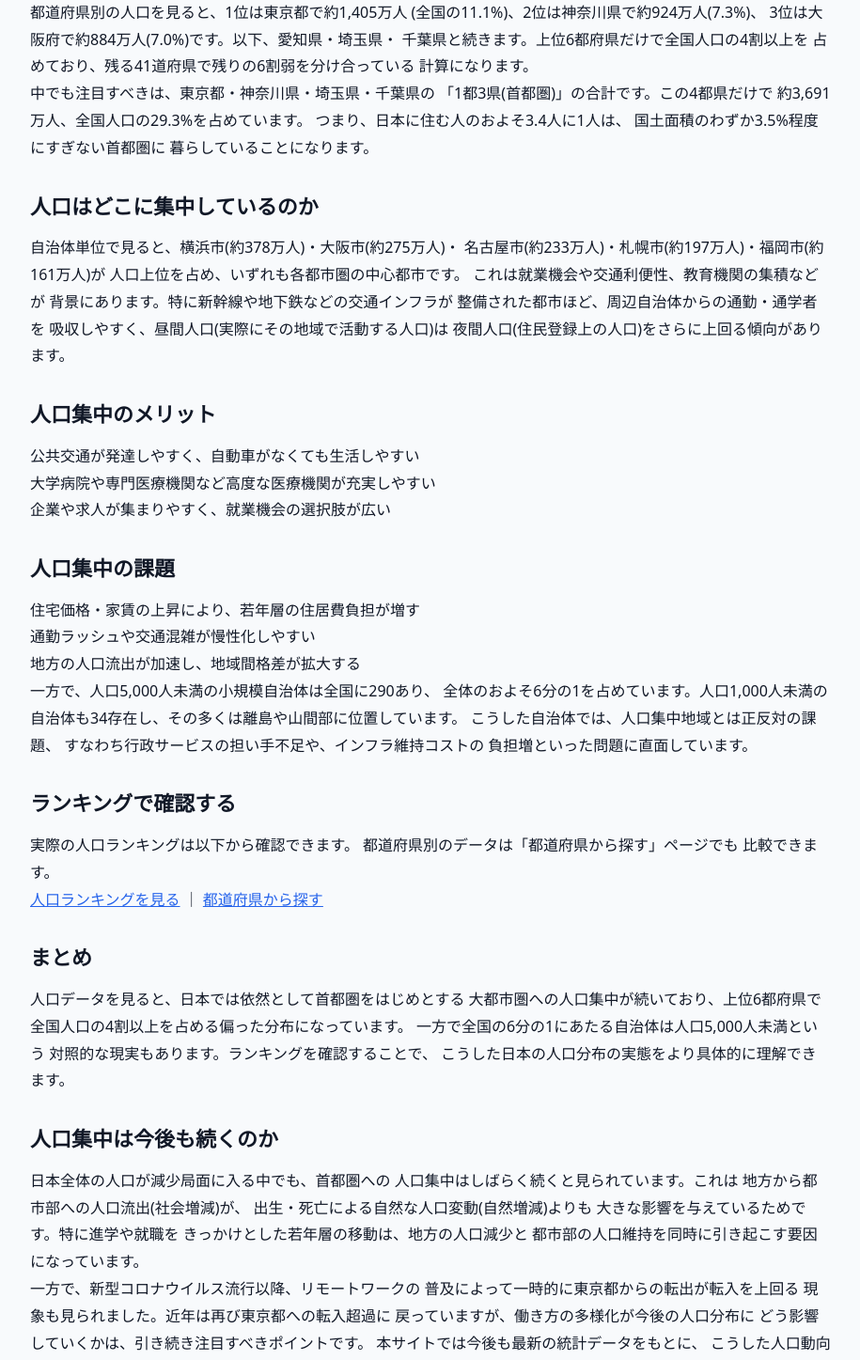
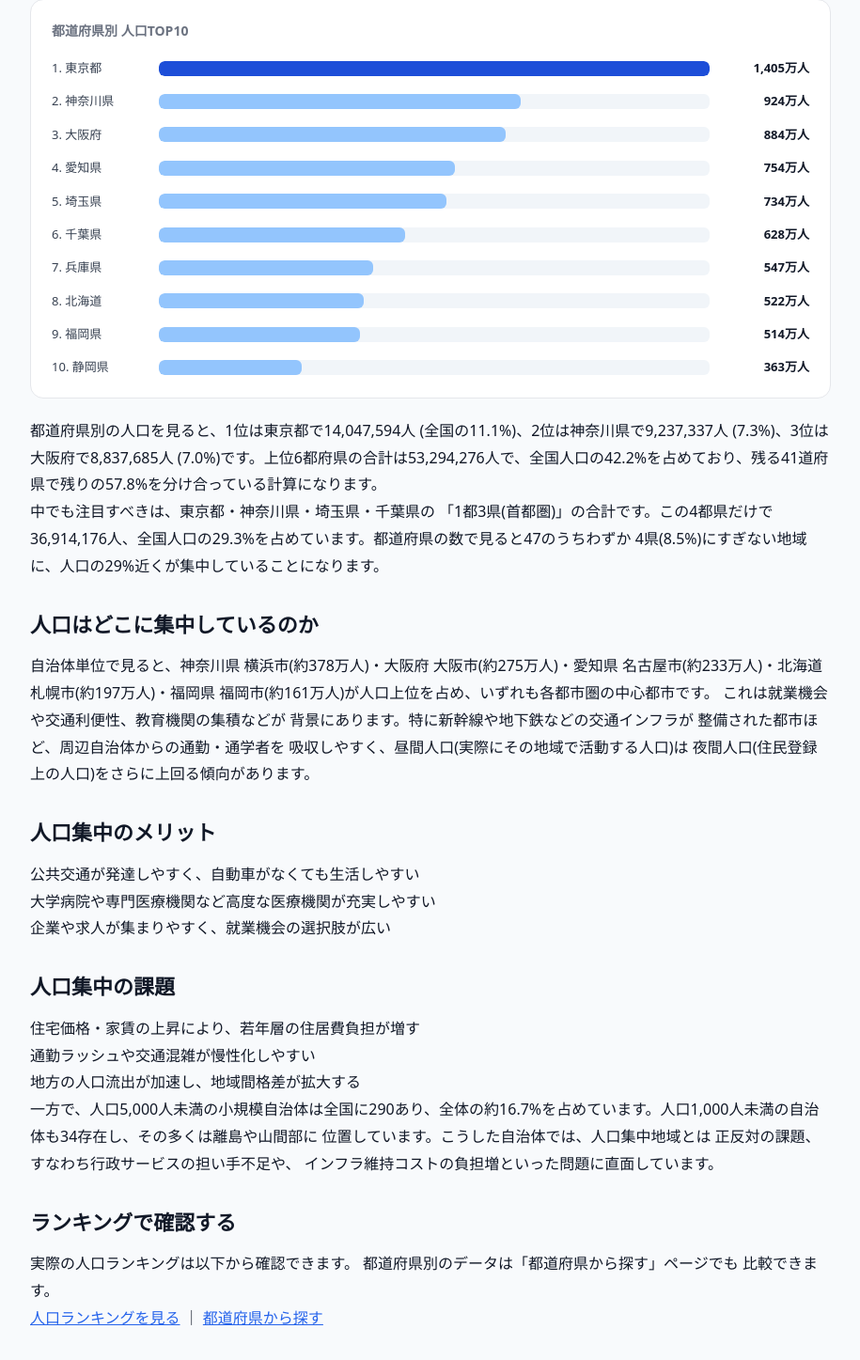
Before and after one commit to OW-beep/japan-data-site, a Next.js app: page /articles/population-concentration in a window 1280 px wide. Shown: the part 418-1865 px from the top of the page at 94% size, without its empty margins (182-1097 px from the left). Built offline with nearby package versions, Linux system fonts and the light colour scheme; no server answers.

Commit message:
AdSense対応・記事拡充・データ取得バグ修正

```diff
--- a/app/articles/population-concentration/page.tsx
+++ b/app/articles/population-concentration/page.tsx
@@ -1,5 +1,7 @@
 import Link from "next/link";
 import DataAsOf from "@/components/DataAsOf";
+import RankingBarChart from "@/components/RankingBarChart";
+import { getMunicipalities } from "@/lib/municipalities";
 
 export const metadata = {
   title: "日本で最も人口が集中している地域は？",
@@ -8,6 +10,45 @@ export const metadata = {
 };
 
 export default function Page() {
+  const municipalities = getMunicipalities();
+
+  const totalPopulation = municipalities.reduce(
+    (s, c) => s + c.population,
+    0
+  );
+
+  const prefTotals: Record<string, number> = {};
+  municipalities.forEach((c) => {
+    const pref = c.name.split(" ")[0];
+    prefTotals[pref] = (prefTotals[pref] || 0) + c.population;
+  });
+
+  const prefRanking = Object.entries(prefTotals).sort(
+    (a, b) => b[1] - a[1]
+  );
+
+  const top6Total = prefRanking
+    .slice(0, 6)
+    .reduce((s, [, v]) => s + v, 0);
+
+  const gtokyo = ["東京都", "神奈川県", "埼玉県", "千葉県"];
+  const gtokyoTotal = gtokyo.reduce(
+    (s, p) => s + (prefTotals[p] || 0),
+    0
+  );
+
+  const under5000 = municipalities.filter(
+    (c) => c.population < 5000
+  ).length;
+
+  const under1000 = municipalities.filter(
+    (c) => c.population < 1000
+  ).length;
+
+  const topCities = [...municipalities]
+    .sort((a, b) => b.population - a.population)
+    .slice(0, 5);
+
   return (
     <div style={container}>
       <h1 style={h1}>日本で最も人口が集中している地域は？</h1>
@@ -16,37 +57,72 @@ export default function Page() {
 
       <p style={lead}>
         日本の人口は全国に均等に分布しているわけではありません。
-        本サイトが集計している全国1,741自治体・総人口約1億2,615万人の
-        データを都道府県単位で集計すると、特に首都圏への集中が
+        本サイトが集計している全国{municipalities.length.toLocaleString()}
+        自治体・総人口
+        {totalPopulation.toLocaleString()}
+        人のデータを都道府県単位で集計すると、特に首都圏への集中が
         際立って浮かび上がります。
       </p>
 
       <h2 style={h2}>数字で見る人口集中</h2>
 
-      <p>
-        都道府県別の人口を見ると、1位は東京都で約1,405万人
-        (全国の11.1%)、2位は神奈川県で約924万人(7.3%)、
-        3位は大阪府で約884万人(7.0%)です。以下、愛知県・埼玉県・
-        千葉県と続きます。上位6都府県だけで全国人口の4割以上を
-        占めており、残る41道府県で残りの6割弱を分け合っている
-        計算になります。
+      <RankingBarChart
+        title="都道府県別 人口TOP10"
+        items={prefRanking.slice(0, 10).map(([pref, pop]) => ({
+          name: pref,
+          value: pop,
+          displayValue: `${Math.round(
+            pop / 10000
+          ).toLocaleString()}万人`,
+        }))}
+      />
+
+      <p style={{ marginTop: 20 }}>
+        都道府県別の人口を見ると、1位は{prefRanking[0][0]}で
+        {prefRanking[0][1].toLocaleString()}人
+        (全国の
+        {((prefRanking[0][1] / totalPopulation) * 100).toFixed(1)}
+        %)、2位は{prefRanking[1][0]}で
+        {prefRanking[1][1].toLocaleString()}人
+        (
+        {((prefRanking[1][1] / totalPopulation) * 100).toFixed(1)}
+        %)、3位は{prefRanking[2][0]}で
+        {prefRanking[2][1].toLocaleString()}人
+        (
+        {((prefRanking[2][1] / totalPopulation) * 100).toFixed(1)}
+        %)です。上位6都府県の合計は
+        {top6Total.toLocaleString()}人で、全国人口の
+        {((top6Total / totalPopulation) * 100).toFixed(1)}
+        %を占めており、残る41道府県で残りの
+        {(100 - (top6Total / totalPopulation) * 100).toFixed(1)}
+        %を分け合っている計算になります。
       </p>
 
       <p>
         中でも注目すべきは、東京都・神奈川県・埼玉県・千葉県の
         「1都3県(首都圏)」の合計です。この4都県だけで
-        約3,691万人、全国人口の29.3%を占めています。
-        つまり、日本に住む人のおよそ3.4人に1人は、
-        国土面積のわずか3.5%程度にすぎない首都圏に
-        暮らしていることになります。
+        {gtokyoTotal.toLocaleString()}人、全国人口の
+        {((gtokyoTotal / totalPopulation) * 100).toFixed(1)}
+        %を占めています。都道府県の数で見ると47のうちわずか
+        4県(
+        {((4 / 47) * 100).toFixed(1)}
+        %)にすぎない地域に、人口の
+        {((gtokyoTotal / totalPopulation) * 100).toFixed(0)}
+        %近くが集中していることになります。
       </p>
 
       <h2 style={h2}>人口はどこに集中しているのか</h2>
 
       <p>
-        自治体単位で見ると、横浜市(約378万人)・大阪市(約275万人)・
-        名古屋市(約233万人)・札幌市(約197万人)・福岡市(約161万人)が
-        人口上位を占め、いずれも各都市圏の中心都市です。
+        自治体単位で見ると、{topCities
+          .map(
+            (c) =>
+              `${c.name}(約${Math.round(
+                c.population / 10000
+              )}万人)`
+          )
+          .join("・")}
+        が人口上位を占め、いずれも各都市圏の中心都市です。
         これは就業機会や交通利便性、教育機関の集積などが
         背景にあります。特に新幹線や地下鉄などの交通インフラが
         整備された都市ほど、周辺自治体からの通勤・通学者を
@@ -83,12 +159,14 @@ export default function Page() {
       </ul>
 
       <p>
-        一方で、人口5,000人未満の小規模自治体は全国に290あり、
-        全体のおよそ6分の1を占めています。人口1,000人未満の
-        自治体も34存在し、その多くは離島や山間部に位置しています。
-        こうした自治体では、人口集中地域とは正反対の課題、
-        すなわち行政サービスの担い手不足や、インフラ維持コストの
-        負担増といった問題に直面しています。
+        一方で、人口5,000人未満の小規模自治体は全国に
+        {under5000}あり、全体の約
+        {((under5000 / municipalities.length) * 100).toFixed(1)}
+        %を占めています。人口1,000人未満の自治体も
+        {under1000}存在し、その多くは離島や山間部に
+        位置しています。こうした自治体では、人口集中地域とは
+        正反対の課題、すなわち行政サービスの担い手不足や、
+        インフラ維持コストの負担増といった問題に直面しています。
       </p>
 
       <h2 style={h2}>ランキングで確認する</h2>
@@ -109,17 +187,6 @@ export default function Page() {
         </Link>
       </p>
 
-      <h2 style={h2}>まとめ</h2>
-
-      <p>
-        人口データを見ると、日本では依然として首都圏をはじめとする
-        大都市圏への人口集中が続いており、上位6都府県で
-        全国人口の4割以上を占める偏った分布になっています。
-        一方で全国の6分の1にあたる自治体は人口5,000人未満という
-        対照的な現実もあります。ランキングを確認することで、
-        こうした日本の人口分布の実態をより具体的に理解できます。
-      </p>
-
       <h2 style={h2}>人口集中は今後も続くのか</h2>
 
       <p>
@@ -130,16 +197,6 @@ export default function Page() {
         大きな影響を与えているためです。特に進学や就職を
         きっかけとした若年層の移動は、地方の人口減少と
         都市部の人口維持を同時に引き起こす要因になっています。
-      </p>
-
-      <p>
-        一方で、新型コロナウイルス流行以降、リモートワークの
-        普及によって一時的に東京都からの転出が転入を上回る
-        現象も見られました。近年は再び東京都への転入超過に
-        戻っていますが、働き方の多様化が今後の人口分布に
-        どう影響していくかは、引き続き注目すべきポイントです。
-        本サイトでは今後も最新の統計データをもとに、
-        こうした人口動向の変化を追っていきます。
       </p>
 
       <h2 style={h2}>集中と分散、どちらが望ましいのか</h2>
@@ -154,16 +211,9 @@ export default function Page() {
         こうしたリスクを分散する観点から、政府や
         自治体は「地方創生」を掲げ、企業の地方移転や
         テレワークの推進、地方への移住支援などに
-        取り組んできました。
-      </p>
-
-      <p>
-        しかし、これまでの統計を見る限り、こうした施策の
-        効果は限定的とされ、東京都をはじめとする大都市圏への
+        取り組んできました。統計データを見る限り、
+        こうした施策の効果は限定的とされ、大都市圏への
         人口集中の構図が大きく崩れた形跡は見られません。
-        雇用・教育・医療・交通といった生活基盤が
-        大都市に集積している構造そのものが、人口分布に
-        直接影響していると考えられます。
       </p>
 
       <h2 style={h2}>都道府県別ランキングもあわせて確認</h2>
@@ -173,12 +223,9 @@ export default function Page() {
         確認できます。「都道府県から探す」ページでは、
         気になる都道府県を選ぶと、その中に含まれる
         市区町村の一覧と人口規模を確認できます。
-        東京都・大阪府のような人口集中地域だけでなく、
-        人口が少なめの県内でも、県庁所在地と
-        その他の市町村との間には大きな人口差が
-        存在します。全国レベルの集中だけでなく、
-        都道府県内での集中傾向も、あわせて
-        見てみると新たな発見があるはずです。
+        全国レベルの集中だけでなく、都道府県内での
+        集中傾向も、あわせて見てみると新たな発見が
+        あるはずです。
       </p>
     </div>
   );
--- /dev/null
+++ b/components/RankingBarChart.tsx
@@ -0,0 +1,108 @@
+type BarItem = {
+  name: string;
+  value: number;
+  displayValue: string;
+};
+
+export default function RankingBarChart({
+  items,
+  title,
+  barColor = "#1d4ed8",
+}: {
+  items: BarItem[];
+  title?: string;
+  barColor?: string;
+}) {
+  if (items.length === 0) return null;
+
+  const max = Math.max(...items.map((i) => i.value));
+
+  return (
+    <div
+      style={{
+        background: "#fff",
+        border: "1px solid #e5e7eb",
+        borderRadius: 14,
+        padding: "20px 22px 8px",
+      }}
+    >
+      {title && (
+        <div
+          style={{
+            fontSize: 14,
+            fontWeight: 700,
+            color: "#6b7280",
+            marginBottom: 16,
+          }}
+        >
+          {title}
+        </div>
+      )}
+
+      {items.map((item, i) => {
+        const widthPct = Math.max(
+          (item.value / max) * 100,
+          3
+        );
+
+        return (
+          <div
+            key={item.name + i}
+            style={{
+              display: "grid",
+              gridTemplateColumns: "104px 1fr 96px",
+              alignItems: "center",
+              gap: 10,
+              marginBottom: 12,
+            }}
+          >
+            <div
+              style={{
+                fontSize: 13,
+                color: "#374151",
+                overflow: "hidden",
+                textOverflow: "ellipsis",
+                whiteSpace: "nowrap",
+              }}
+              title={item.name}
+            >
+              {i + 1}. {item.name}
+            </div>
+
+            <div
+              style={{
+                background: "#f1f5f9",
+                borderRadius: 6,
+                height: 16,
+                overflow: "hidden",
+              }}
+            >
+              <div
+                style={{
+                  width: `${widthPct}%`,
+                  height: "100%",
+                  background:
+                    i === 0
+                      ? barColor
+                      : "#93c5fd",
+                  borderRadius: 6,
+                }}
+              />
+            </div>
+
+            <div
+              style={{
+                fontSize: 13,
+                fontWeight: 700,
+                color: "#111827",
+                textAlign: "right",
+              }}
+            >
+              {item.displayValue}
+            </div>
+          </div>
+        );
+      })}
+    </div>
+  );
+}
```
Also changed, not shown: app/articles/aging-top50/page.tsx (+8 -8 lines), app/articles/child-top50/page.tsx (+8 -8 lines), app/articles/million-cities/page.tsx (+8 -7 lines), app/articles/population-top50/page.tsx (+8 -7 lines), app/articles/youngest-municipalities/page.tsx (+8 -8 lines), components/ArticleCard.tsx (+7 -0 lines), components/home/ArticleSection.tsx (+20 -0 lines), components/icons/ArticleIcons.tsx (added, +181 -0 lines).
